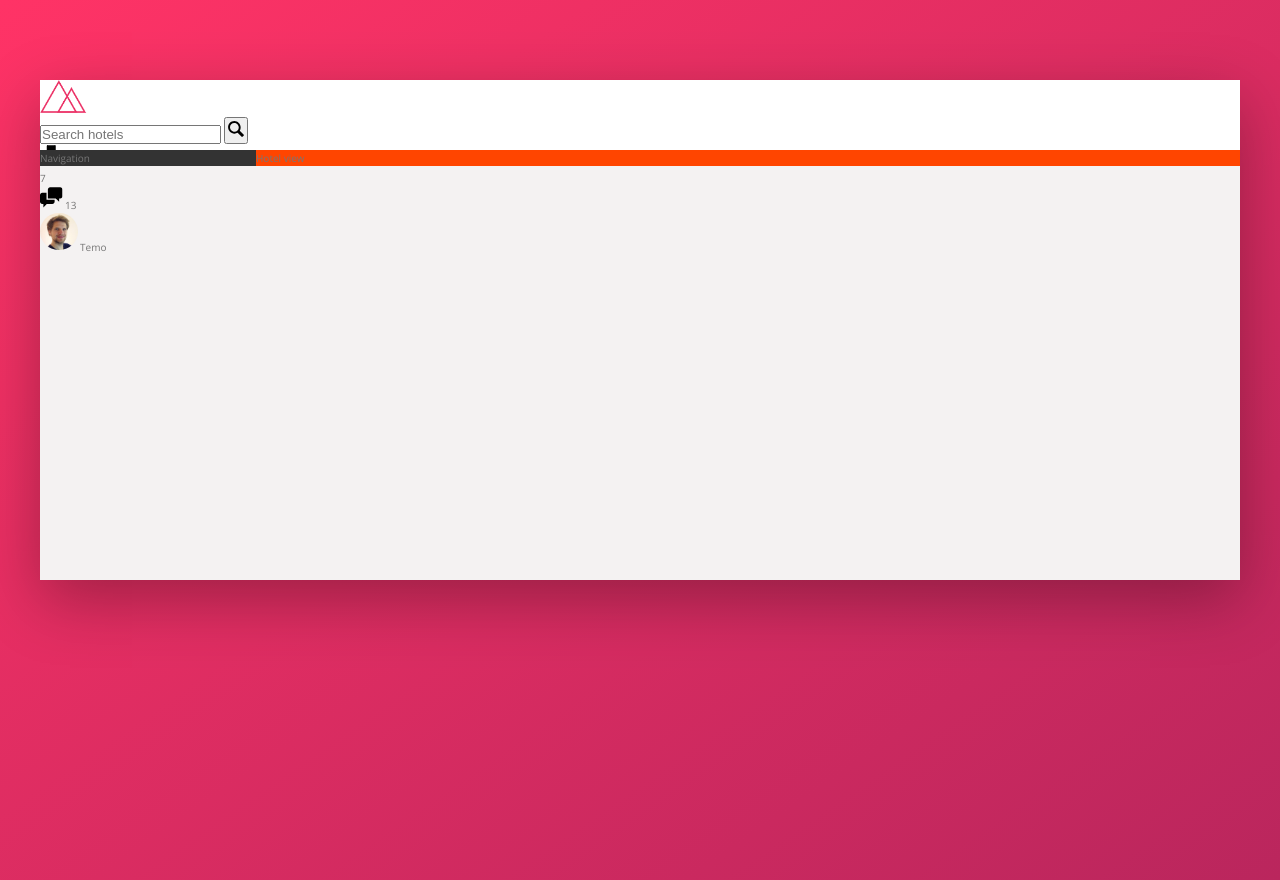
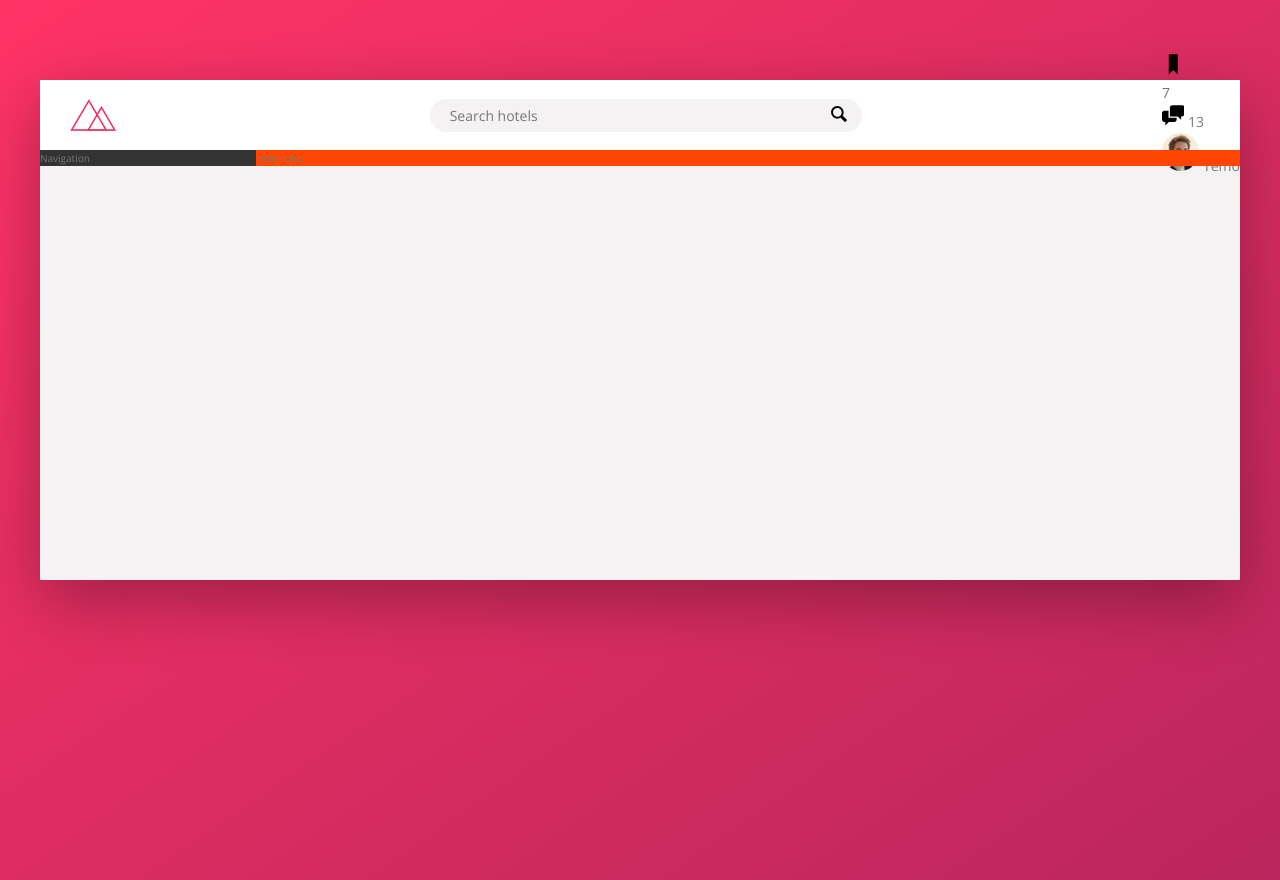
Before and after one commit to temogogitidze/booking-app, a website: page index.html in a window 1280 px wide. Drawn offline with nearby package versions, Linux system fonts and the light colour scheme.

Commit message:
style: add header element

```diff
--- a/sass/_components.scss
+++ b/sass/_components.scss
@@ -1,17 +1,59 @@
 .logo {
     height: 3.25rem;
+    margin-left: 3rem;
 }
 
 .search {
+    display: flex;
+    flex: 0 0 40%;
+    align-items: center;
+    justify-content: center;
+
     &__input {
+        font-family: inherit;
+        font-size: inherit;
+        background-color: var(---color-gray-light-2);
+        border: none;
+        color: inherit;
+        padding: 0.7rem 2rem;
+        border-radius: 100px;
+        width: 90%;
+        transition: all 0.2s;
+        margin-right: -3.25rem;
+
+        &:focus {
+            outline: none;
+            width: 100%;
+            background-color: var(---color-gray-light-2);
+        }
+
+        &::-webkit-input-placeholder {
+            font-weight: 100;
+            color: var(--color-grey-light-4);
+        }
+    }
+
+    &__input:focus + &__button {
+        background-color: var(---color-gray-light-2);
     }
 
     &__button {
+        border: none;
+        background-color: var(---color-gray-light-2);
+
+        &:focus {
+            outline: none;
+        }
+
+        &:active {
+            transform: translateY(2px);
+        }
     }
 
     &__icon {
         height: 2rem;
         width: 2rem;
+        fill: var(--color-grey-dark-3);
     }
 }
 
--- a/sass/_layout.scss
+++ b/sass/_layout.scss
@@ -8,9 +8,13 @@
 }
 
 .header {
+    display: flex;
+    justify-content: space-between;
+    align-items: center;
     height: 7rem;
     background-color: #fff;
     border-bottom: var(---color-gray-light-2);
+    font-size: 1.4rem;
 }
 
 .content {
```
Also changed, not shown: css/style.css.
